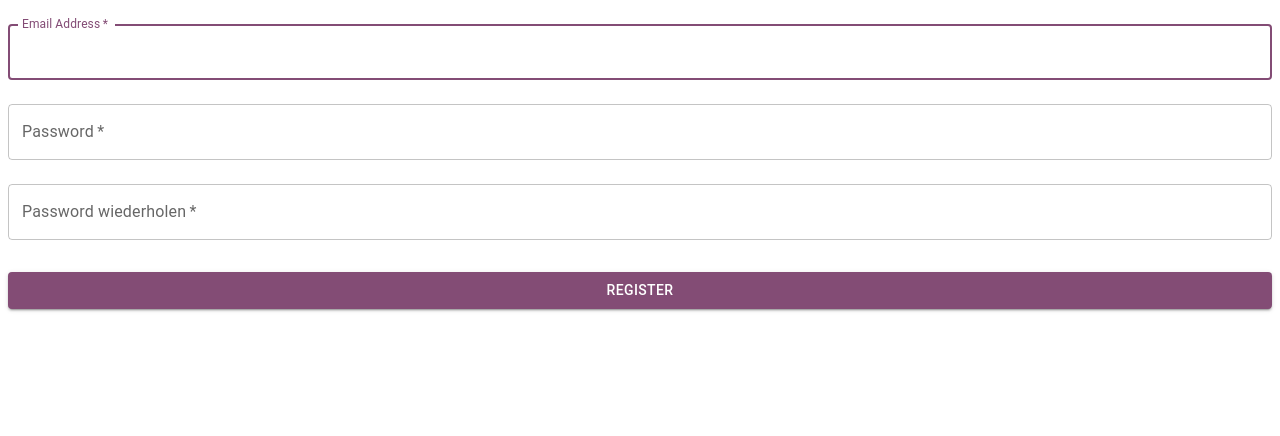
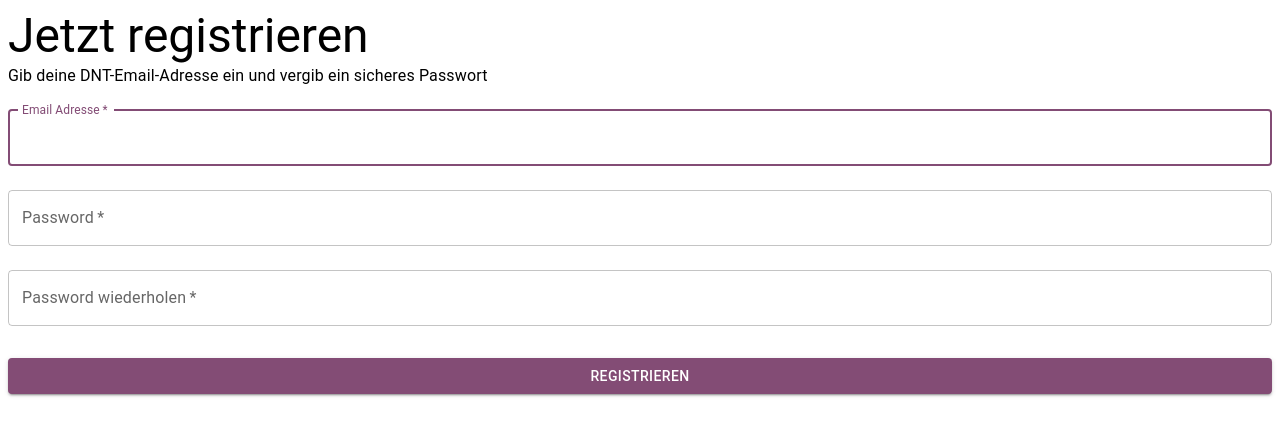
Before and after one commit to zeltbrennt/UmbauPause, a React (Vite) app in the folder frontend/: page /register in a window 1280 px wide. Shown: the top 436 px of the page. Built offline with nearby package versions, Linux system fonts and the light colour scheme.

Commit message:
login UI is implemented

```diff
--- a/frontend/src/App.tsx
+++ b/frontend/src/App.tsx
@@ -40,7 +40,9 @@ function App() {
                         <Container>
                             <LoginDialog open={loginDialogOpen}
                                          handleClose={() => setLoginDialogOpen(false)}
-                                         setCurrentUser={(user: UserPrincipal) => setCurrentUser(user)}/>
+                                         setCurrentUser={(user: UserPrincipal) => setCurrentUser(user)}
+                                         handleRegister={() => setMainView(Site.Register)}
+                            />
                             <AppFrame currentUser={currentUser}
                                       logout={() => serverLogout(sessionStorage.getItem("accessToken") as unknown as JWTToken)}
                                       currentView={mainView}
--- a/frontend/src/components/LoginDialog.tsx
+++ b/frontend/src/components/LoginDialog.tsx
@@ -16,12 +16,12 @@ import LockPersonOutlinedIcon from '@mui/icons-material/LockPersonOutlined';
 import {FormEvent, useState} from "react";
 import {jwtDecode} from "jwt-decode";
 import {JWTToken, UserPrincipal} from "../util/Interfaces.ts";
-import {useNavigate} from "react-router-dom";
 
 interface LoginDialogProps {
     open: boolean,
     handleClose: () => void,
-    setCurrentUser: (user: UserPrincipal) => void
+    setCurrentUser: (user: UserPrincipal) => void,
+    handleRegister: () => void
 }
 
 interface LoginRequestData {
@@ -29,12 +29,10 @@ interface LoginRequestData {
     password: string
 }
 
-export default function LoginDialog({open, handleClose, setCurrentUser}: LoginDialogProps) {
+export default function LoginDialog({open, handleClose, setCurrentUser, handleRegister}: LoginDialogProps) {
 
     const api_url = "http://localhost:8080/login"
     const [loginError, setLoginError] = useState(false)
-
-    const navigate = useNavigate()
 
     const getToken = async (loginData: LoginRequestData) => {
         const response = await fetch(api_url, {
@@ -102,7 +100,7 @@ export default function LoginDialog({open, handleClose, setCurrentUser}: LoginDi
                             required
                             fullWidth
                             id="email"
-                            label="Email Address"
+                            label="Email Adresse"
                             name="email"
                             autoComplete="email"
                             autoFocus
@@ -113,7 +111,7 @@ export default function LoginDialog({open, handleClose, setCurrentUser}: LoginDi
                             required
                             fullWidth
                             name="password"
-                            label="Password"
+                            label="Passwort"
                             type="password"
                             id="password"
                             autoComplete="current-password"
@@ -138,7 +136,10 @@ export default function LoginDialog({open, handleClose, setCurrentUser}: LoginDi
                                 </Link>
                             </Grid>
                             <Grid item>
-                                <Button variant="text" onClick={() => navigate("/register")}>
+                                <Button variant="text" onClick={() => {
+                                    handleRegister();
+                                    handleClose()
+                                }}>
                                     Registrieren
                                 </Button>
                             </Grid>
--- a/frontend/src/components/MainViewRender.tsx
+++ b/frontend/src/components/MainViewRender.tsx
@@ -1,6 +1,7 @@
 import {Site} from "../util/Interfaces.ts";
 import Landingpage from "./Landingpage.tsx";
 import OrderMenu from "./OrderMenu.tsx";
+import Register from "./Register.tsx";
 
 export default function MainViewRender({site, currentUser}: { site: Site, currentUser: string | undefined }) {
     switch (site) {
@@ -8,5 +9,7 @@ export default function MainViewRender({site, currentUser}: { site: Site, curren
             return <Landingpage currentUser={currentUser}/>
         case Site.Menu:
             return <OrderMenu/>
+        case Site.Register:
+            return <Register/>
     }
 };
--- a/frontend/src/components/Register.tsx
+++ b/frontend/src/components/Register.tsx
@@ -1,20 +1,31 @@
-import {Box, Button, TextField} from "@mui/material";
+import {Alert, AlertTitle, Box, Button, Stack, TextField, Typography} from "@mui/material";
 import {FormEvent, useState} from "react";
-import {useNavigate} from "react-router-dom";
 
 export default function Register() {
 
-    const navigate = useNavigate()
     const [email, setEmail] = useState("")
     const [pass, setPass] = useState("")
     const [pass2, setPass2] = useState("")
     const [emailOk, setEmailOk] = useState(true)
     const [passOk, setPassOk] = useState(true)
+    const [success, setSuccess] = useState(false)
+
+    interface RegisterRequestData {
+        email: string,
+        password: string
+    }
 
     const handleSubmit = (event: FormEvent<HTMLFormElement>) => {
 
+        console.log(`email: ${email}, pass: ${pass}, pass2: ${pass2}`)
         event.preventDefault()
-        if (!emailOk || !passOk || pass !== pass2) return
+        validateEmail(email)
+        validatePassword(pass)
+
+        if (!emailOk || !passOk || pass !== pass2) {
+            setPass2("")
+            return
+        }
         fetch("http://localhost:8080/register", {
             method: 'POST',
             headers: {
@@ -23,12 +34,12 @@ export default function Register() {
             body: JSON.stringify({
                     email: email,
                     password: pass
-                }
+                } as RegisterRequestData
             )
         }).then(response => {
             if (response.status === 201) {
                 console.log("registered")
-                navigate("/")
+                setSuccess(true)
             } else {
                 console.log("registration failed")
             }
@@ -40,26 +51,28 @@ export default function Register() {
     }
 
     const validatePassword = (password: string) => {
-        return setPassOk(password.length > 8)
+        return setPassOk(
+            password.length > 0 // /^(?=.*[a-z])(?=.*[A-Z])(?=.*\d)(?=.*[@$!%*?&])[A-Za-z\d@$!%*?&]{8,}$/.test(password)
+        )
     }
 
     return (
         <Box component="form" onSubmit={handleSubmit}>
+            <Typography variant={"h3"}>Jetzt registrieren</Typography>
+            <Typography gutterBottom={true}>Gib deine DNT-Email-Adresse ein und vergib ein sicheres
+                Passwort</Typography>
             <TextField
                 margin="normal"
                 required
                 fullWidth
                 id="email"
-                label="Email Address"
+                label="Email Adresse"
                 name="email"
                 autoComplete="email"
                 autoFocus
                 onChange={(e) => {
                     setEmail(e.target.value)
-                    if (!emailOk) validateEmail(e.target.value)
                 }}
-                onBlur={() => validateEmail(email)}
-                error={!emailOk && email.length > 0}
             />
             <TextField
                 margin="normal"
@@ -72,12 +85,7 @@ export default function Register() {
                 autoComplete="current-password"
                 onChange={(e) => {
                     setPass(e.target.value)
-                    if (!passOk) validatePassword(e.target.value)
                 }}
-                onBlur={() => {
-                    validatePassword(pass)
-                }}
-                error={!passOk && pass.length > 0}
             />
             <TextField
                 margin="normal"
@@ -89,16 +97,25 @@ export default function Register() {
                 id="password2"
                 autoComplete="current-password"
                 onChange={(e) => setPass2(e.target.value)}
-                error={pass !== pass2}
             />
             <Button
                 type="submit"
                 fullWidth
                 variant="contained"
-                //deactivated={email.length === 0 || pass.length === 0 || pass2.length === 0 || pass !== pass2 || !emailOk || !passOk}
                 sx={{mt: 3, mb: 2}}
-            >
-                Register</Button>
+            >Registrieren</Button>
+            <Stack spacing={2}>
+                {success ? <Alert severity="success">Registrierung erfolgreich</Alert> : null}
+                {emailOk ? null : <Alert severity="error"><AlertTitle>Email Adresse ungültig</AlertTitle>
+                    Email Adresse gehört nicht zu einem gültigen Format.
+                </Alert>}
+                {pass === pass2 ? null : <Alert severity="error">Beide Passwörter sind nicht identisch</Alert>}
+                {passOk ? null :
+                    <Alert severity="error" hidden={pass !== pass2}><AlertTitle>Passwort unsicher</AlertTitle>
+                        Das Passwort muss mindestens 8 Zeichen haben, aus Groß- und Kleinbuchstaben, Zahlen und
+                        Sonderzeichen bestehen.
+                    </Alert>}
+            </Stack>
         </Box>
     )
 }
--- a/frontend/src/util/Interfaces.ts
+++ b/frontend/src/util/Interfaces.ts
@@ -7,6 +7,7 @@ export interface IMenuItem {
 
 export enum Site {
     Landingpage,
+    Register,
     Menu,
 }
 
```
